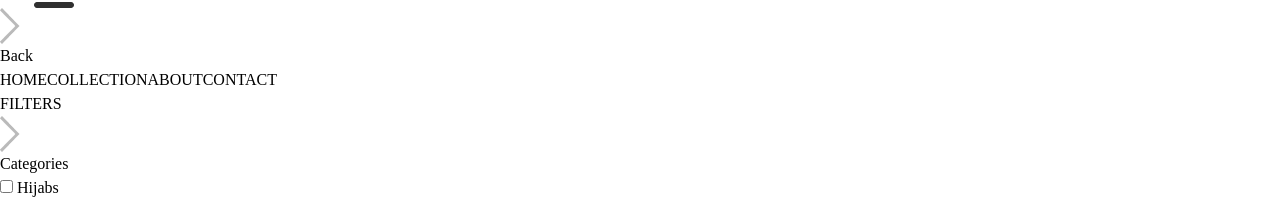
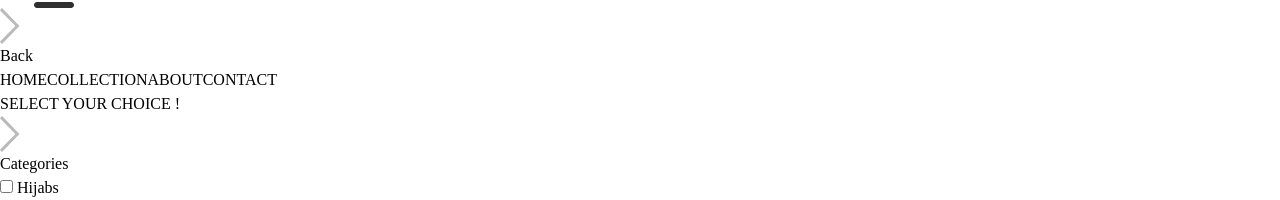
Before and after one commit to SManzarAbbas01/E-Commerce_Website_Using_MERN_Stack, a React (Vite) app: page /collection in a window 1280 px wide. Shown: the part 752-952 px from the top of the page. Built offline with nearby package versions, Linux system fonts and the light colour scheme.

Commit message:
made changes

```diff
--- a/src/Pages/Collection.jsx
+++ b/src/Pages/Collection.jsx
@@ -56,7 +56,7 @@ const Collection = () => {
           className='my-2 text-xl flex items-center cursor-pointer gap-2'
           onClick={toggleFilters}
         >
-          FILTERS
+          SELECT YOUR CHOICE !
           <img
             className={`h-3 sm:hidden ${showFilter ? 'rotate-90' : ''}`}
             src={assets.dropdown_icon}
```
